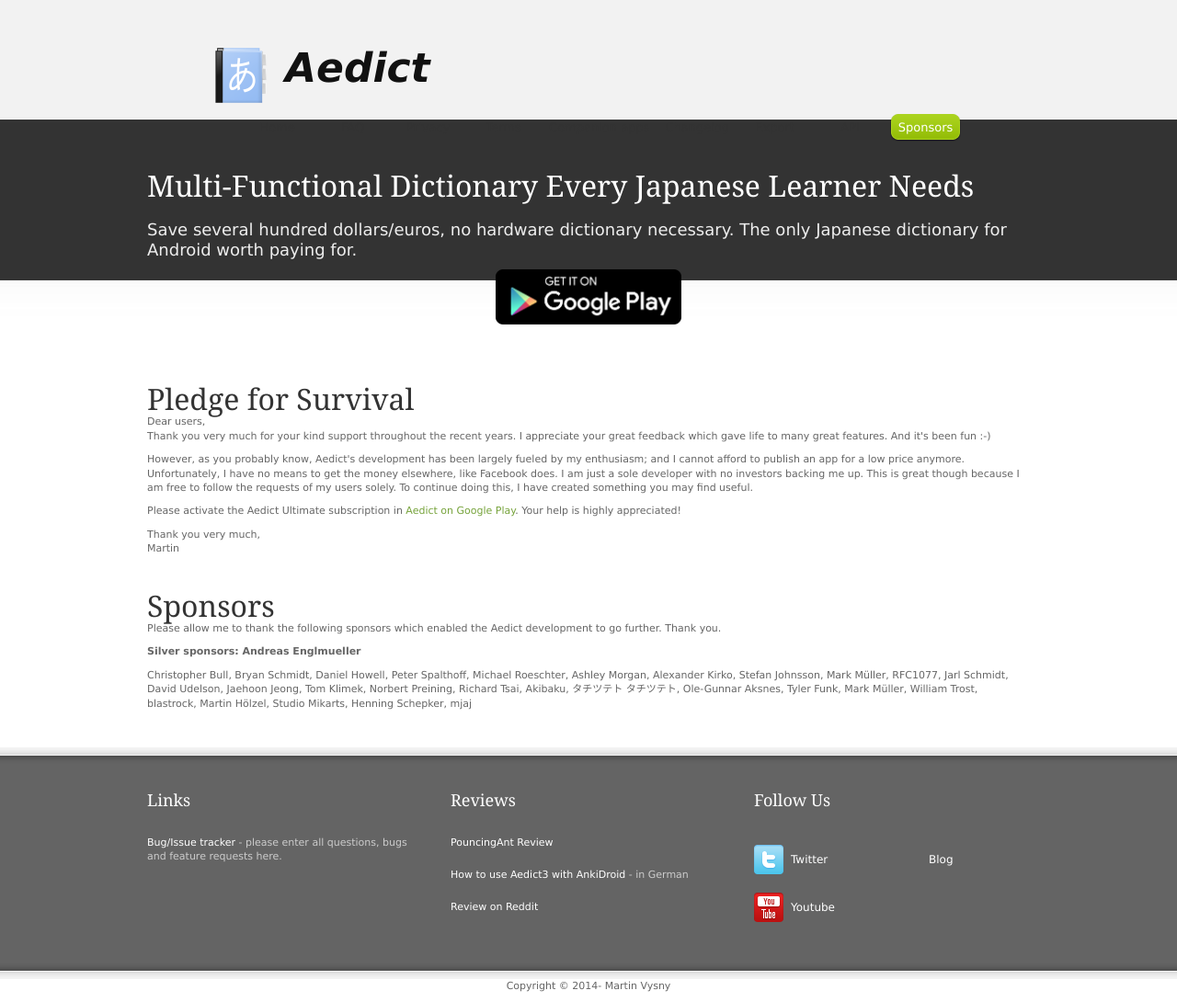
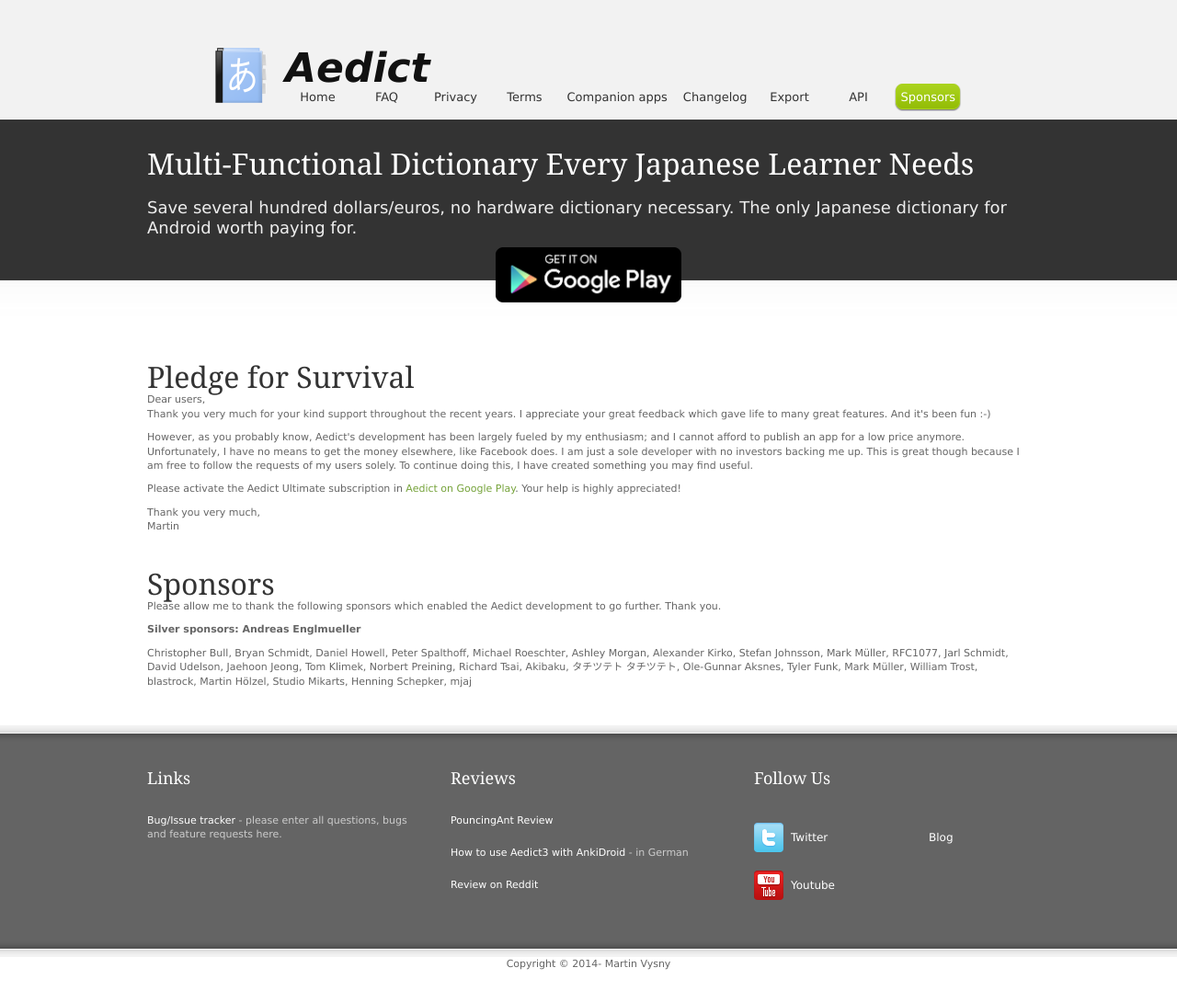
Before and after one commit to mvysny/aedict.eu, a Jekyll site: the page built from sponsors.html, in a window 1280 px wide. Shown: the whole page at 92% size. Built offline with Jekyll 4.4.1, drawn with Linux system fonts in a browser that asks for light colours; nearby versions of some CDN libraries; after the commit the page ends 1066 px from its top, so only the background shows below that.

Commit message:
Menu: narrower items so Aedict's 9 fit beside the logo again
With Terms added the menu was 771px, wider than the 756px beside the logo, so it dropped
onto the dark intro band and the unselected items were invisible until hovered.

Co-Authored-By: Claude Opus 5.5 <noreply@anthropic.com>

```diff
--- a/css/ddsmoothmenu.css
+++ b/css/ddsmoothmenu.css
@@ -19,7 +19,7 @@
 .ddsmoothmenu ul li a {
 	display: block;
 	height: 30px;
-	min-width: 65px; /* 77px with the padding; a longer label widens its item instead of wrapping */
+	min-width: 58px; /* 70px with the padding; a longer label widens its item instead of wrapping. Aedict's 9 items must fit the 756px beside the logo, else the menu drops onto the dark intro band */
 	padding: 0 6px;
 	white-space: nowrap;
 	margin-right: 5px;
```
